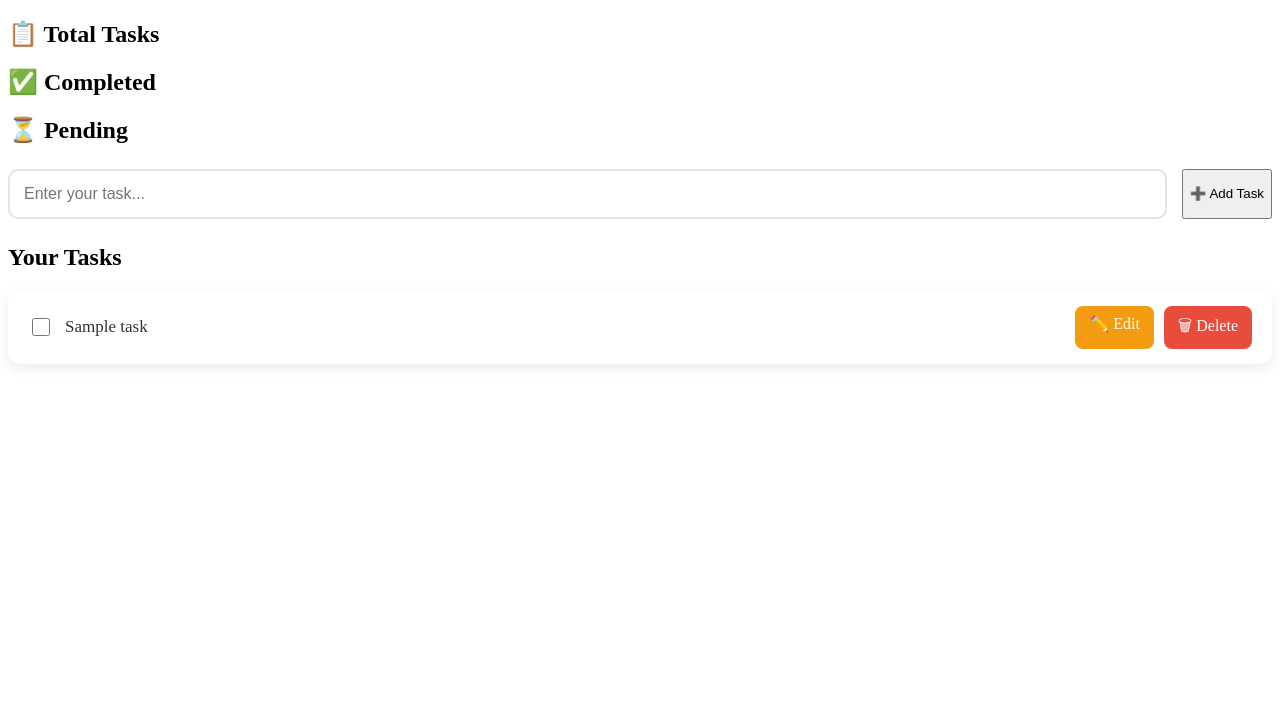
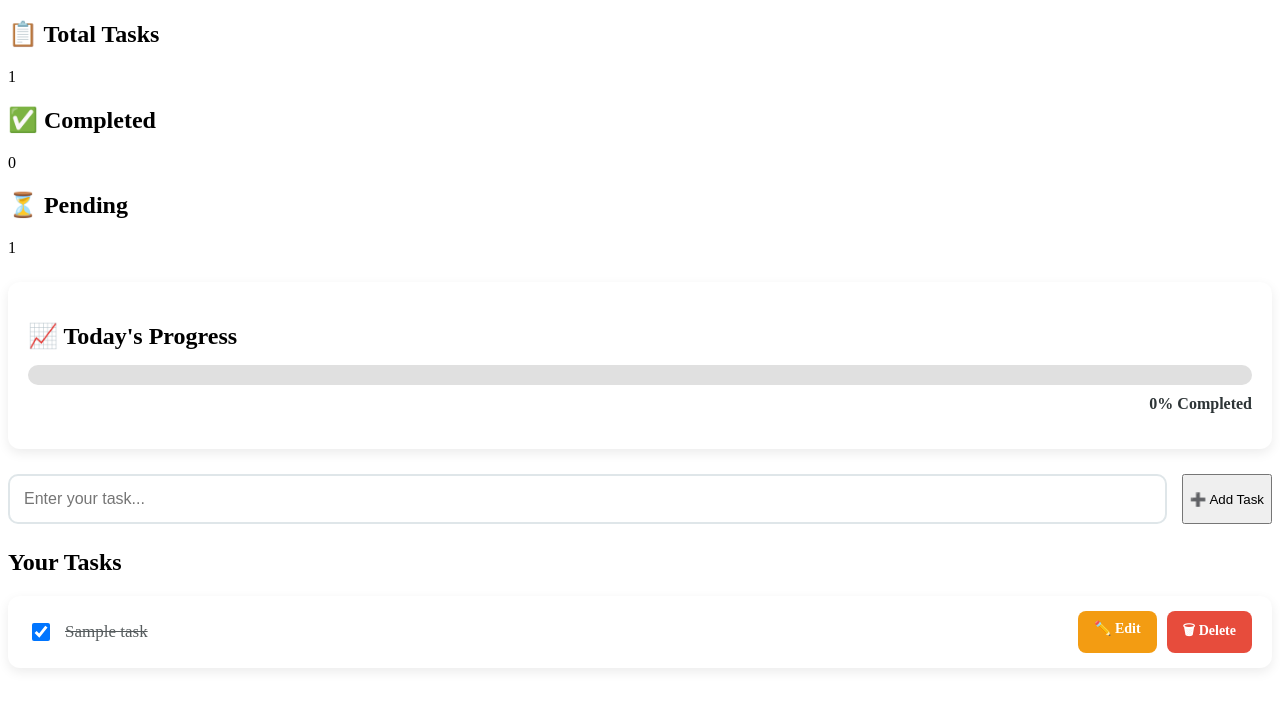
Before and after one commit to Dheerajchauhan3107/TaskFlow-AI, a Flask app: page / in a window 1280 px wide. Shown: the part 99-800 px from the top of the page. Run offline with Flask 3, Linux system fonts and the light colour scheme; tables that the repository leaves empty or names only in its code hold one stand-in row (values such as "Sample post").

Commit message:
Implemented task completion and progress tracking

```diff
--- a/app.py
+++ b/app.py
@@ -1,38 +1,81 @@
 from flask import Flask, render_template, request, redirect, url_for
 import mysql.connector
+from mysql.connector import Error
 
 app = Flask(__name__)
 
+# ==========================
 # MySQL Connection
-db = mysql.connector.connect(
-    host="localhost",
-    user="root",
-    password="78103609210380",      # Agar password hai to yahan likho
-    database="taskflow_ai"
-)
+# ==========================
 
-cursor = db.cursor()
+try:
+    db = mysql.connector.connect(
+        host="localhost",
+        user="root",
+        password="78103609210380",      # <-- Apna MySQL password yahan likho
+        database="taskflow_ai"
+    )
 
+    cursor = db.cursor(dictionary=True)
+    print("✅ Connected to MySQL Successfully")
+
+except Error as e:
+    print("❌ Database Connection Error:", e)
+
+
+# ==========================
+# Home Page
+# ==========================
 
 @app.route("/")
 def home():
-    cursor.execute("SELECT * FROM tasks")
+
+    cursor.execute("SELECT * FROM tasks ORDER BY id DESC")
     tasks = cursor.fetchall()
-    return render_template("index.html", tasks=tasks)
 
+    cursor.execute("SELECT COUNT(*) AS total FROM tasks")
+    total = cursor.fetchone()["total"]
+
+    cursor.execute("SELECT COUNT(*) AS completed FROM tasks WHERE status = 1")
+    completed = cursor.fetchone()["completed"]
+
+    pending = total - completed
+
+    if total == 0:
+        progress = 0
+    else:
+        progress = int((completed / total) * 100)
+
+    return render_template(
+        "index.html",
+        tasks=tasks,
+        total=total,
+        completed=completed,
+        pending=pending,
+        progress=progress
+    )
+
+
+# ==========================
+# Add Task
+# ==========================
 
 @app.route("/add", methods=["POST"])
 def add():
+
     task = request.form.get("task")
 
     if task and task.strip():
-        sql = "INSERT INTO tasks (title) VALUES (%s)"
-        values = (task.strip(),)
 
-        cursor.execute(sql, values)
+        cursor.execute(
+            "INSERT INTO tasks(title) VALUES(%s)",
+            (task.strip(),)
+        )
+
         db.commit()
 
     return redirect(url_for("home"))
+
 
 # ==========================
 # Delete Task
@@ -41,10 +84,32 @@ def add():
 @app.route("/delete/<int:id>")
 def delete(id):
 
-    cursor.execute("DELETE FROM tasks WHERE id=%s", (id,))
+    cursor.execute(
+        "DELETE FROM tasks WHERE id=%s",
+        (id,)
+    )
+
     db.commit()
 
     return redirect(url_for("home"))
+
+
+# ==========================
+# Toggle Complete Task
+# ==========================
+
+@app.route("/toggle/<int:id>")
+def toggle(id):
+
+    cursor.execute(
+        "UPDATE tasks SET status = NOT status WHERE id=%s",
+        (id,)
+    )
+
+    db.commit()
+
+    return redirect(url_for("home"))
+
 
 # ==========================
 # Edit Task
@@ -66,7 +131,7 @@ def edit(id):
 
             db.commit()
 
-        return redirect(url_for("home"))
+            return redirect(url_for("home"))
 
     cursor.execute(
         "SELECT * FROM tasks WHERE id=%s",
@@ -75,6 +140,9 @@ def edit(id):
 
     task = cursor.fetchone()
 
+    if not task:
+        return redirect(url_for("home"))
+
     return render_template(
         "edit.html",
         task=task
@@ -82,7 +150,7 @@ def edit(id):
 
 
 # ==========================
-# Run Application
+# Run Flask App
 # ==========================
 
 if __name__ == "__main__":
--- a/static/style.css
+++ b/static/style.css
@@ -1,3 +1,7 @@
+/* ===========================
+   Add Task Form
+=========================== */
+
 .add-task form{
     display:flex;
     gap:15px;
@@ -18,6 +22,10 @@
     border-color:#0984e3;
     box-shadow:0 0 8px rgba(9,132,227,.25);
 }
+
+/* ===========================
+   Task Card
+=========================== */
 
 .task-card{
     display:flex;
@@ -54,18 +62,40 @@
     font-weight:500;
 }
 
+/* ===========================
+   Completed Task
+=========================== */
+
+.completed{
+    color:#27ae60;
+    text-decoration:line-through;
+    font-weight:bold;
+    opacity:.8;
+}
+
+/* ===========================
+   Buttons
+=========================== */
+
 .actions{
     display:flex;
     gap:10px;
 }
 
-.edit-btn{
+.edit-btn,
+.delete-btn,
+.cancel-btn{
     text-decoration:none;
-    background:#f39c12;
     color:white;
-    padding:8px 14px;
+    padding:9px 16px;
     border-radius:8px;
     transition:.3s;
+    font-size:14px;
+    font-weight:600;
+}
+
+.edit-btn{
+    background:#f39c12;
 }
 
 .edit-btn:hover{
@@ -73,17 +103,62 @@
 }
 
 .delete-btn{
-    text-decoration:none;
     background:#e74c3c;
-    color:white;
-    padding:8px 14px;
-    border-radius:8px;
-    transition:.3s;
 }
 
 .delete-btn:hover{
     background:#c0392b;
 }
+
+.cancel-btn{
+    background:#6c757d;
+}
+
+.cancel-btn:hover{
+    background:#495057;
+}
+
+/* ===========================
+   Progress Card
+=========================== */
+
+.progress-card{
+    margin:25px 0;
+    background:#ffffff;
+    padding:20px;
+    border-radius:12px;
+    box-shadow:0 4px 12px rgba(0,0,0,.08);
+}
+
+.progress-card h2{
+    margin-bottom:15px;
+}
+
+.progress-bar{
+    width:100%;
+    height:20px;
+    background:#e0e0e0;
+    border-radius:30px;
+    overflow:hidden;
+}
+
+.progress-fill{
+    height:100%;
+    background:#2ecc71;
+    width:0;
+    transition:.5s ease;
+}
+
+.progress-card p{
+    margin-top:10px;
+    font-weight:bold;
+    text-align:right;
+    color:#2d3436;
+}
+
+/* ===========================
+   Empty State
+=========================== */
 
 .empty{
     justify-content:center;
@@ -98,3 +173,27 @@
 .empty p{
     color:#636e72;
 }
+
+/* ===========================
+   Responsive
+=========================== */
+
+@media(max-width:768px){
+
+    .add-task form{
+        flex-direction:column;
+    }
+
+    .task-card{
+        flex-direction:column;
+        align-items:flex-start;
+        gap:15px;
+    }
+
+    .actions{
+        width:100%;
+        justify-content:flex-end;
+        flex-wrap:wrap;
+    }
+
+}
--- a/templates/index.html
+++ b/templates/index.html
@@ -39,6 +39,21 @@
 
     </section>
 
+    <!-- Progress -->
+    <section class="progress-card">
+
+        <h2>📈 Today's Progress</h2>
+
+        <div class="progress-bar">
+            <div class="progress-fill"
+                 style="width: {{ progress }}%;">
+            </div>
+        </div>
+
+        <p>{{ progress }}% Completed</p>
+
+    </section>
+
     <!-- Add Task -->
     <section class="add-task">
 
@@ -71,21 +86,27 @@
 
                 <div class="task-left">
 
-                    <!-- Day 6 me checkbox ko database se connect karenge -->
-                    <input type="checkbox">
+                    <input
+                        type="checkbox"
+                        {% if task.status %}
+                        checked
+                        {% endif %}
+                        onclick="window.location='{{ url_for('toggle', id=task.id) }}'">
 
-                    <span>{{ task[1] }}</span>
+                    <span class="{% if task.status %}completed{% endif %}">
+                        {{ task.title }}
+                    </span>
 
                 </div>
 
                 <div class="actions">
 
-                    <a href="{{ url_for('edit', id=task[0]) }}"
+                    <a href="{{ url_for('edit', id=task.id) }}"
                        class="edit-btn">
                         ✏️ Edit
                     </a>
 
-                    <a href="{{ url_for('delete', id=task[0]) }}"
+                    <a href="{{ url_for('delete', id=task.id) }}"
                        class="delete-btn"
                        onclick="return confirm('Delete this task?');">
                         🗑 Delete
```
Also changed, not shown: templates/edit.html (+22 -12 lines).
